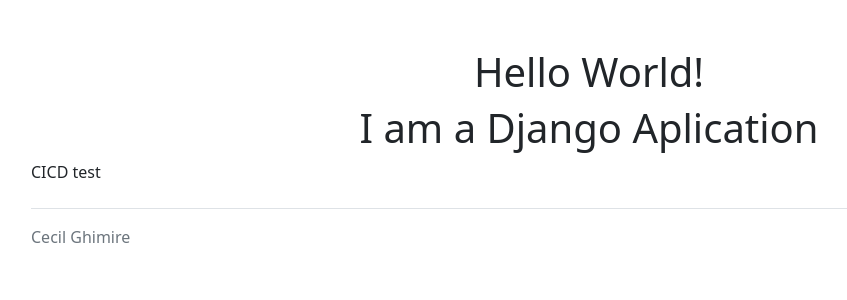
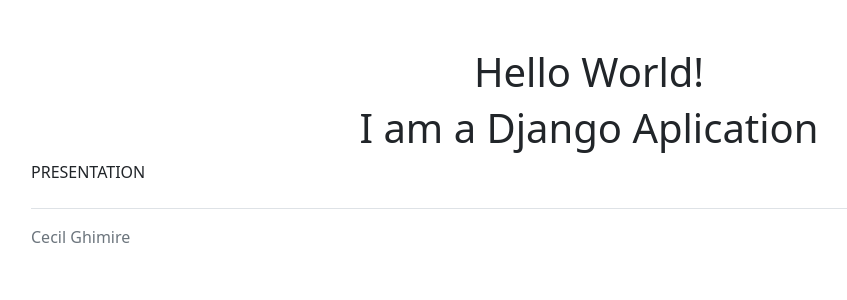
Before and after one commit to cecililu/CICD-Project-clone, a Django app: page / in a window 1280 px wide. Shown: the top 300 px of the page, without its empty margins (51-898 px from the left). Run offline with Django 4.2, Linux system fonts and the light colour scheme; parts of the project's set-up code (start-up, migrations or seed data) failed here and were passed over.

Commit message:
fix:Text

```diff
--- a/templates/about.html
+++ b/templates/about.html
@@ -11,7 +11,7 @@
 
         <h1 align="center">Hello World! </h1>
         <h1 align="center">I am a Django Aplication </h1>
-        CICD test
+       PRESENTATION
 
 
 
```
